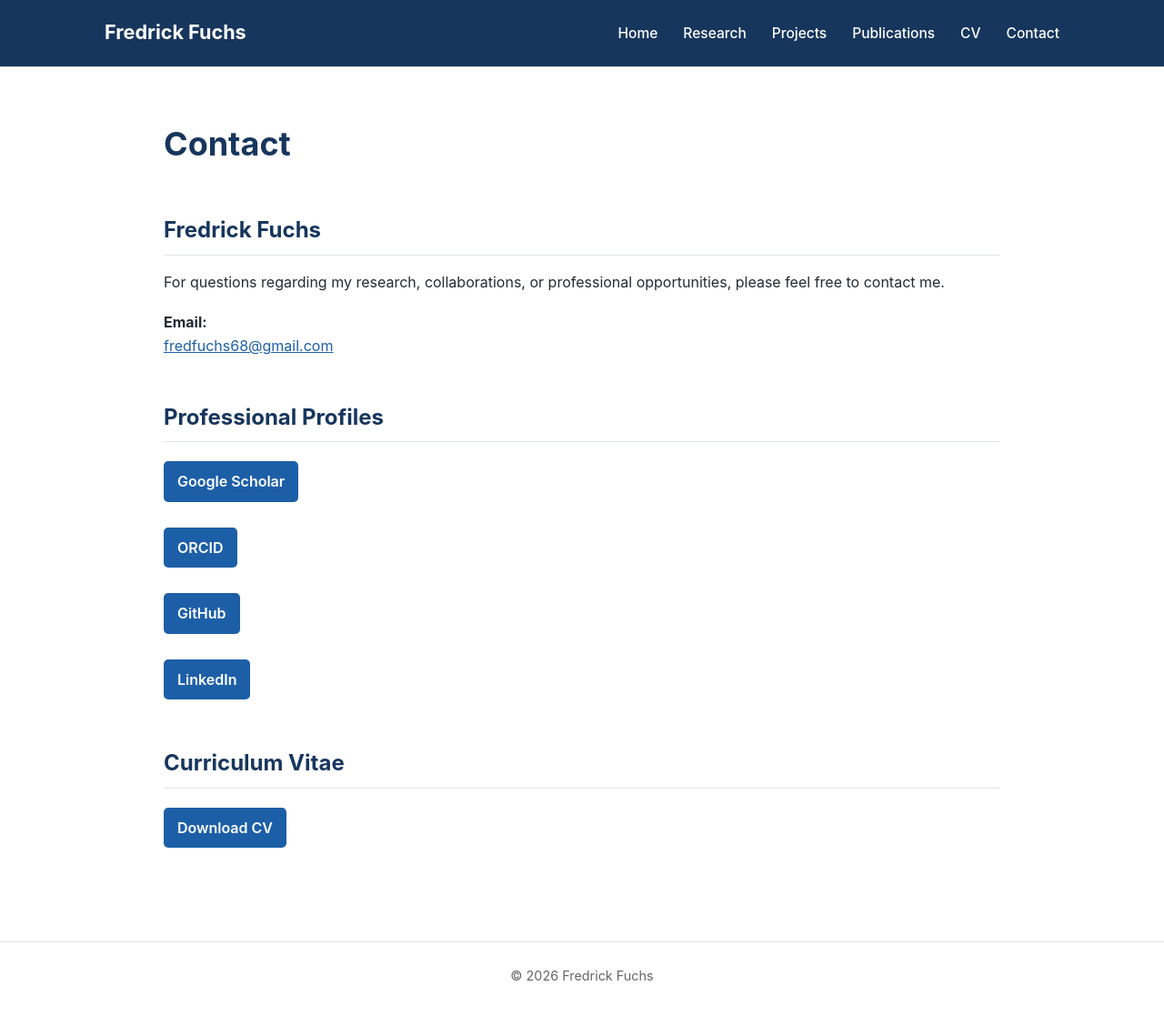
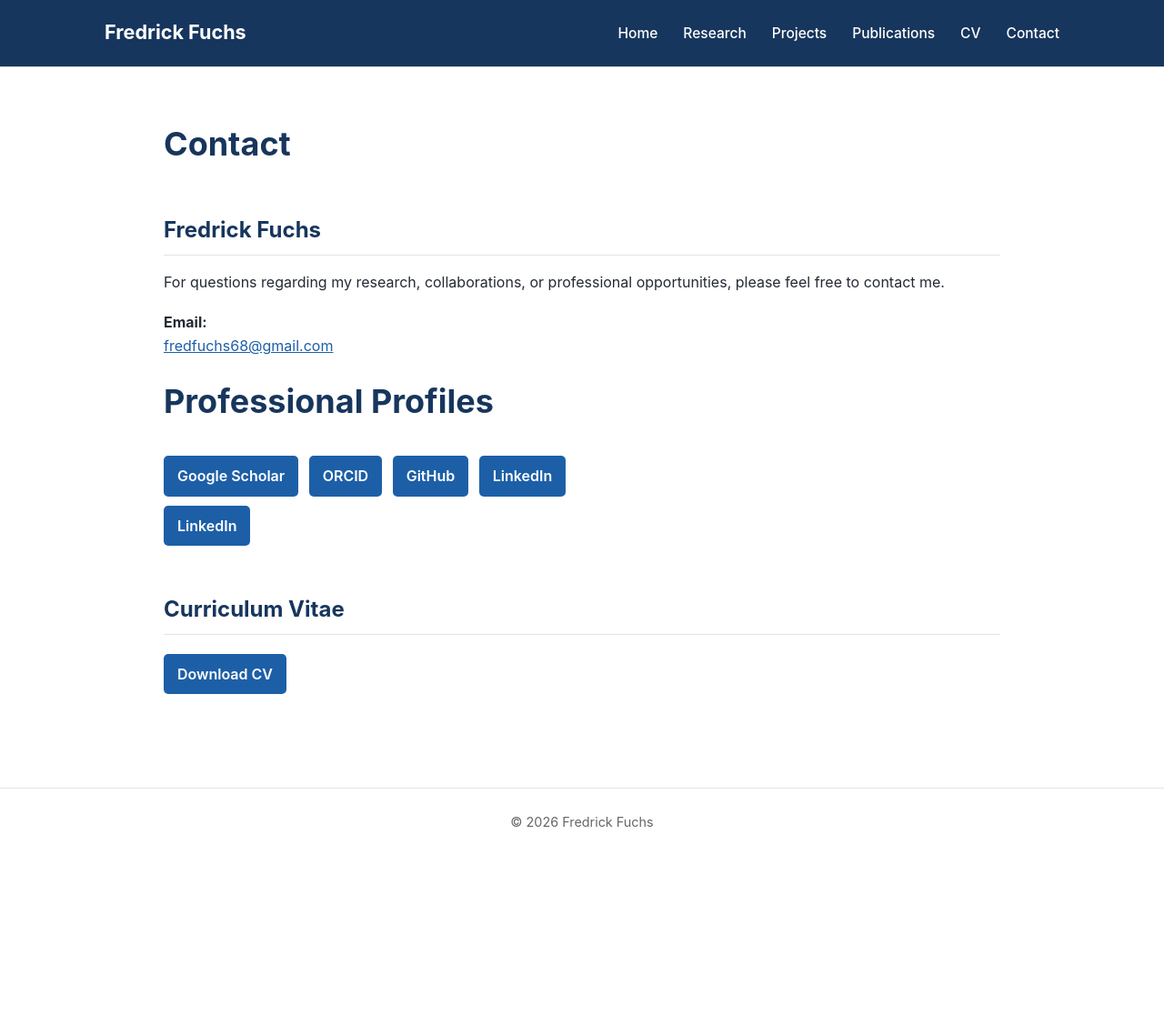
Before and after one commit to I-go-Ope/I-go-Ope.github.io, a Jekyll site: the page built from contact.md, in a window 1280 px wide. Shown: the whole page at 91% size. Built offline with Jekyll 4.4.1, drawn with Linux system fonts in a browser that asks for light colours; after the commit the page ends 959 px from its top, so only the background shows below that.

Commit message:
Update contact.md

```diff
--- a/contact.md
+++ b/contact.md
@@ -12,22 +12,31 @@ For questions regarding my research, collaborations, or professional opportuniti
 **Email:**
 [fredfuchs68@gmail.com](mailto:fredfuchs68@gmail.com)
 
-## Professional Profiles
+# Professional Profiles
+
+<div class="button-row">
 
 <a class="button-link"
-href="https://scholar.google.com/citations?user=M1nkYRgAAAAJ&hl=en">
+   href="https://scholar.google.com/citations?user=M1nkYRgAAAAJ&hl=en">
 Google Scholar
 </a>
 
 <a class="button-link"
-href="https://orcid.org/0009-0004-4911-7581">
+   href="https://orcid.org/0009-0004-4911-7581">
 ORCID
 </a>
 
 <a class="button-link"
-href="https://github.com/I-go-Ope">
+   href="https://github.com/I-go-Ope">
 GitHub
 </a>
+
+<a class="button-link"
+   href="https://www.linkedin.com/in/fred-fuchs-010628267">
+LinkedIn
+</a>
+
+</div>
 
 <a class="button-link"
 href="https://www.linkedin.com/in/fred-fuchs-010628267">
```
